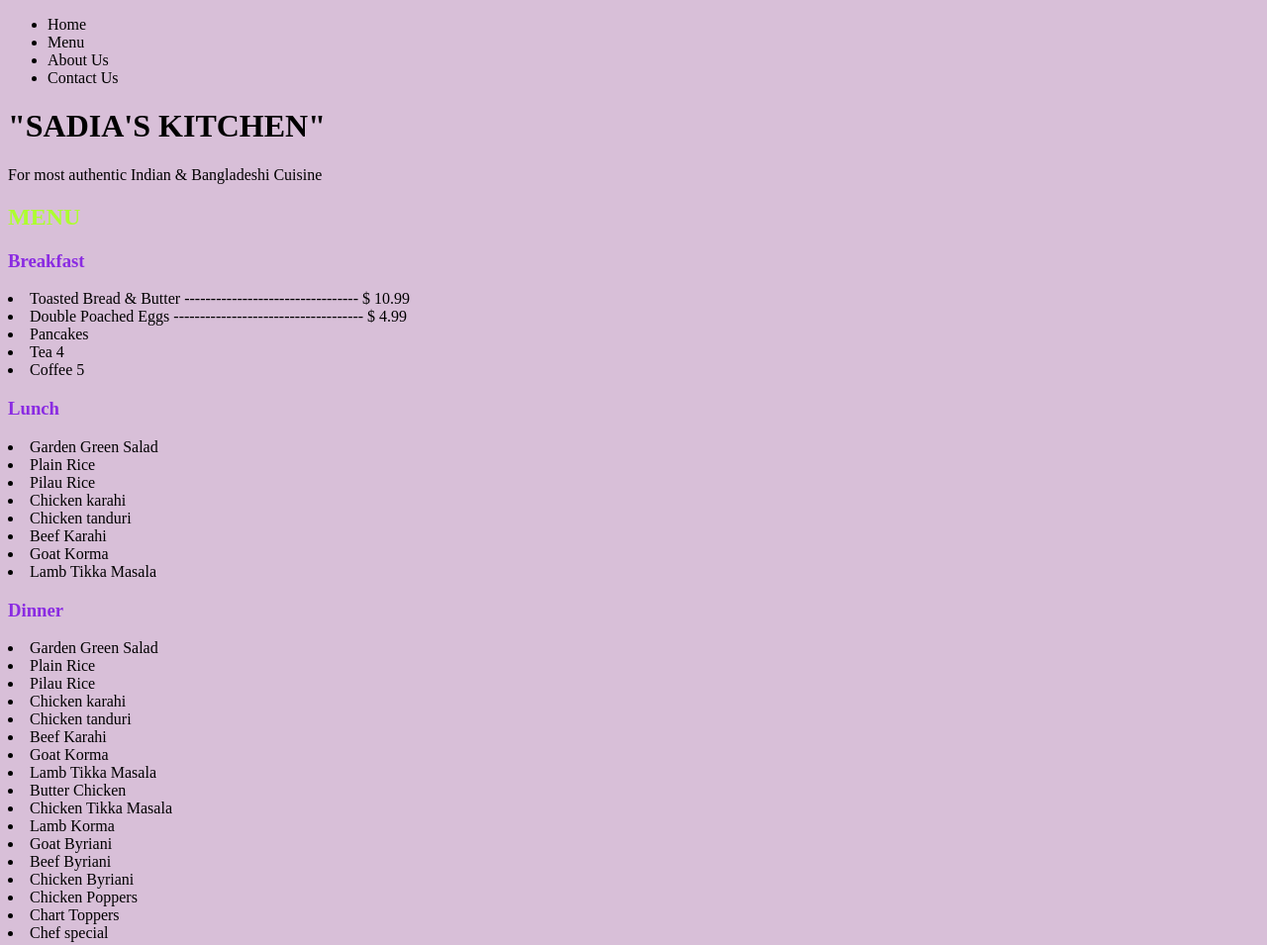
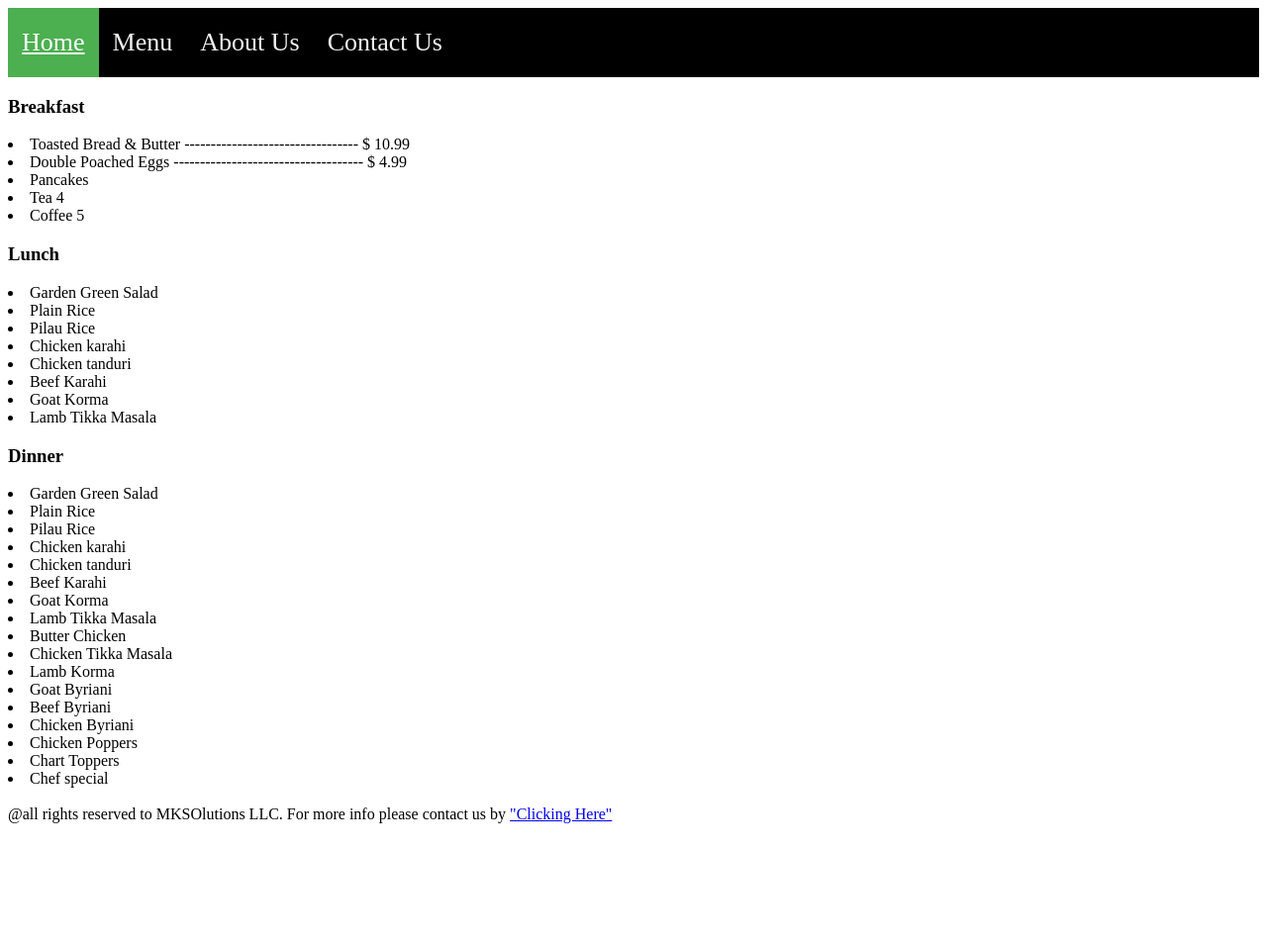
Before and after one commit to maksud2kusa/My-Online-Menu, a plain HTML site: page index.html in a window 1280 px wide. Shown: the top 955 px of the page at 99% size. After the commit the page ends 840 px from the top, so only its background shows below. Drawn offline with Linux system fonts and the light colour scheme.

Commit message:
Changed Code. Look into Detailed History Tag.

```diff
--- a/index.html
+++ b/index.html
@@ -5,21 +5,17 @@
     <meta name="viewport" content="width=device-width, initial-scale=1.0" />
     <meta http-equiv="X-UA-Compatible" content="ie=edge" />
     <title>My Dream Restaurant</title>
-    <link rel="stylesheet" type="text/css" media="all" href="/style.css" />
+    <link rel="stylesheet" type="text/css" media="all" href="style.css" />
   </head>
 
   <body>
-    <header>
-      <ul id="breakfast">
-        <li>Home</li>
-        <li>Menu</li>
-        <li>About Us</li>
-        <li>Contact Us</li>
-      </ul>
-      <h1>"SADIA'S KITCHEN"</h1>
-      <p>For most authentic Indian & Bangladeshi Cuisine</p>
-      <h2>MENU</h2>
-    </header>
+    <div class="topnav">
+        <a href="#home" class="active">Home</a>
+        <a href="#">Menu</a>
+        <a href="#">About Us</a>
+        <a href="#">Contact Us</a>
+    </div>
+
     <main>
       <h3>Breakfast</h3>
       <li>Toasted Bread & Butter --------------------------------- $ 10.99</li>
--- a/style.css
+++ b/style.css
@@ -1,6 +1,30 @@
-margin-left = 50px;
-header ul li {list-style: none;}
- h1 {color: black}
- h2 {color: greenyellow}
- h3 {color: blueviolet}
-body {background-color: thistle;}
+/* Add a black background color to the top navigation */
+.topnav {
+    background-color: black;
+    overflow: hidden;
+}
+
+/* Style the links inside the navigation bar */
+.topnav a {
+    float: left;
+    color: #f2f2f2;
+    text-align: center;
+    padding: 20px 14px;
+    text-decoration: none;
+    font-size: 26px;
+
+  }
+
+ /* Change the color of links on hover */
+.topnav a:hover {
+    background-color: #ddd;
+    font-weight: 600;
+    color: black;
+}
+
+  /* Add a color to the active/current link */
+.topnav a.active {
+    background-color: #4CAF50;
+    text-decoration: underline;
+    color: white;
+}
```
